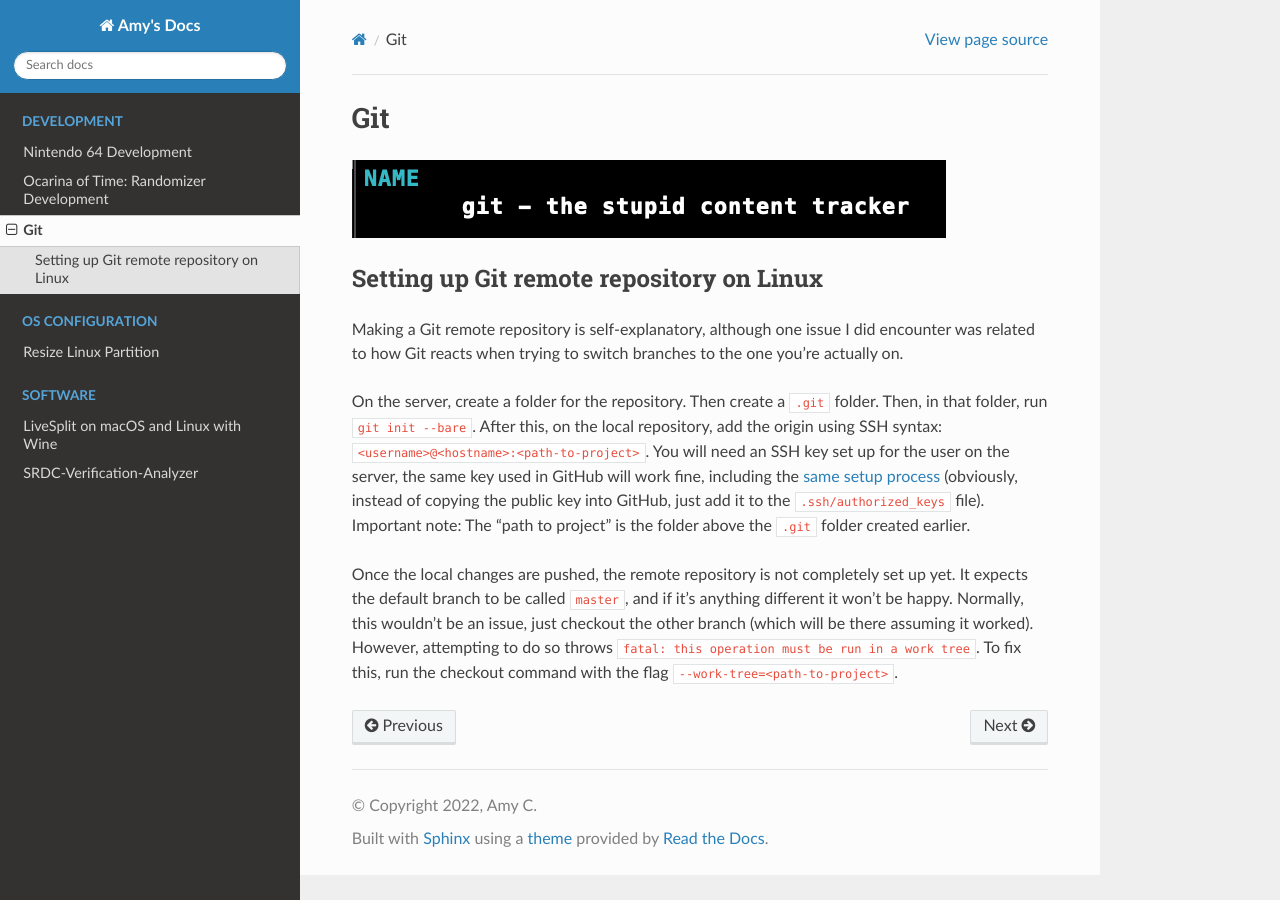
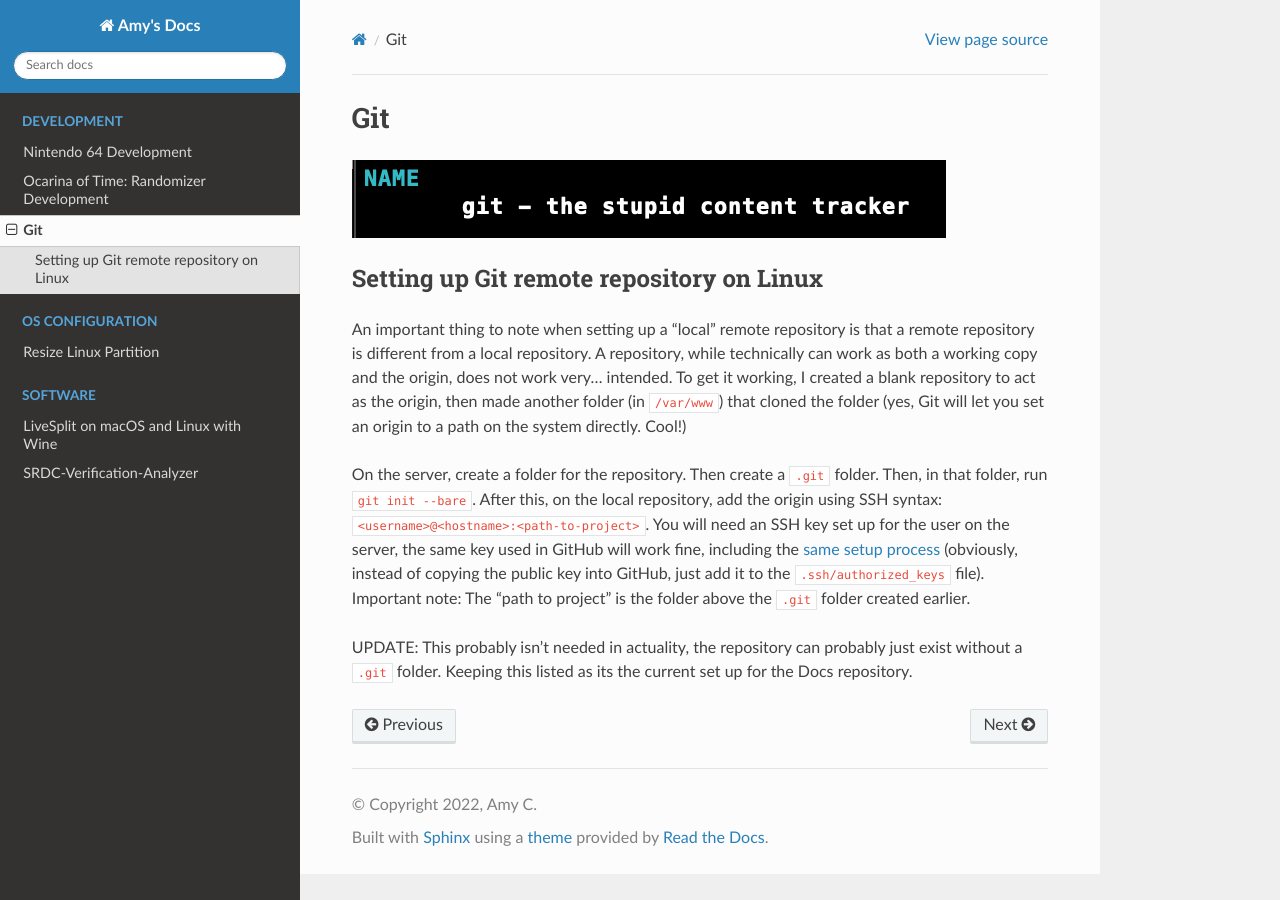
Before and after one commit to Minibeast/docs.amyy.me, a Sphinx documentation site: the page built from docs/development/git.rst, in a window 1280 px wide. Built offline with Sphinx 7.4.7 and the Read the Docs theme 2.0.0, drawn with Linux system fonts in a browser that asks for light colours.

Commit message:
update Git remote repository instructions

```diff
--- a/docs/development/git.rst
+++ b/docs/development/git.rst
@@ -5,9 +5,14 @@ Git
 
 Setting up Git remote repository on Linux
 ------------------------------------------
-Making a Git remote repository is self-explanatory, although
-one issue I did encounter was related to how Git reacts when
-trying to switch branches to the one you're actually on.
+An important thing to note when setting up a "local" remote
+repository is that a remote repository is different from a
+local repository. A repository, while technically can work as
+both a working copy and the origin, does not work very...
+intended. To get it working, I created a blank repository to
+act as the origin, then made another folder (in ``/var/www``)
+that cloned the folder (yes, Git will let you set an origin
+to a path on the system directly. Cool!)
 
 On the server, create a folder for the repository. Then create
 a ``.git`` folder. Then, in that folder, run ``git init --bare``.
@@ -21,11 +26,6 @@ add it to the ``.ssh/authorized_keys`` file). Important note:
 The "path to project" is the folder above the ``.git`` folder
 created earlier.
 
-Once the local changes are pushed, the remote repository is not
-completely set up yet. It expects the default branch to be
-called ``master``, and if it's anything different it won't be
-happy. Normally, this wouldn't be an issue, just checkout the
-other branch (which will be there assuming it worked). However,
-attempting to do so throws ``fatal: this operation must be run
-in a work tree``. To fix this, run the checkout command with
-the flag ``--work-tree=<path-to-project>``.
+UPDATE: This probably isn't needed in actuality, the repository
+can probably just exist without a ``.git`` folder. Keeping this
+listed as its the current set up for the Docs repository.
```
